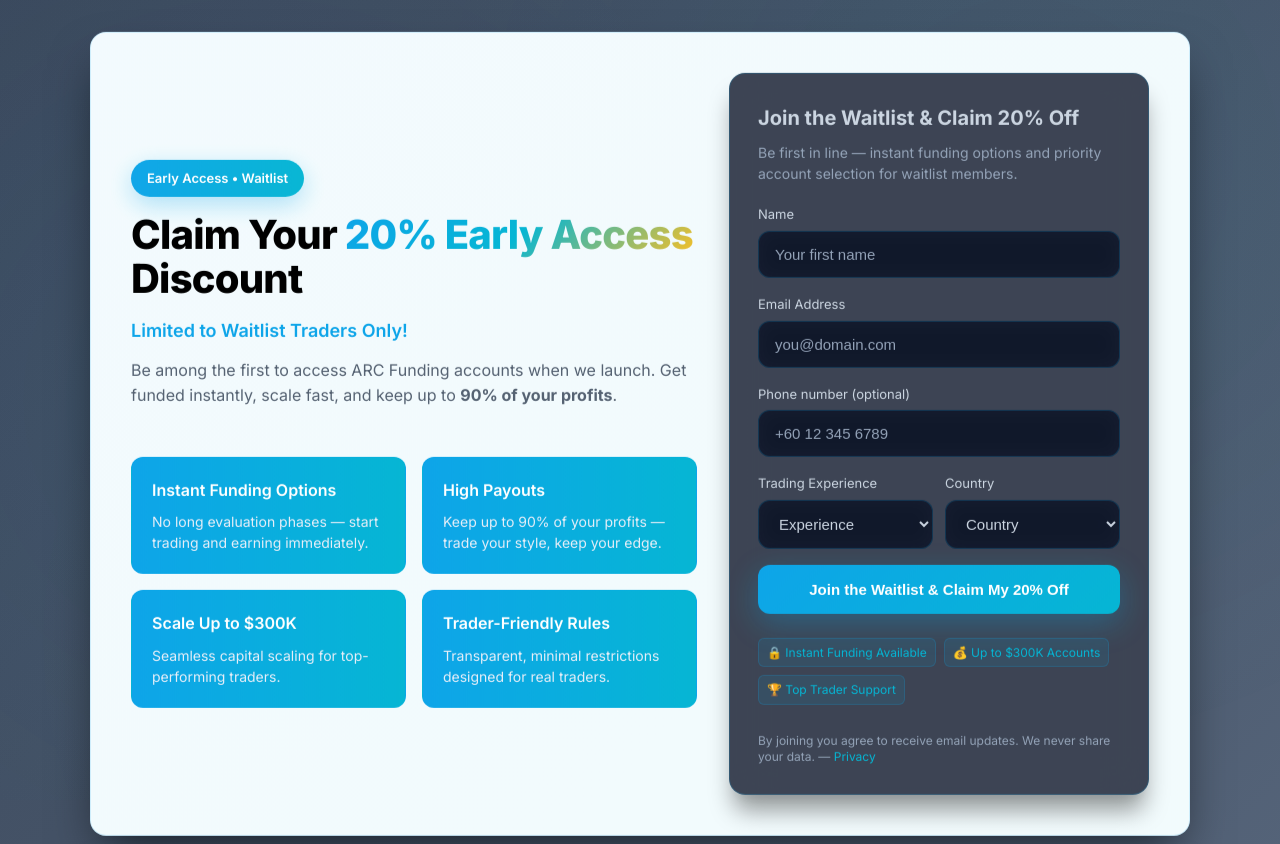
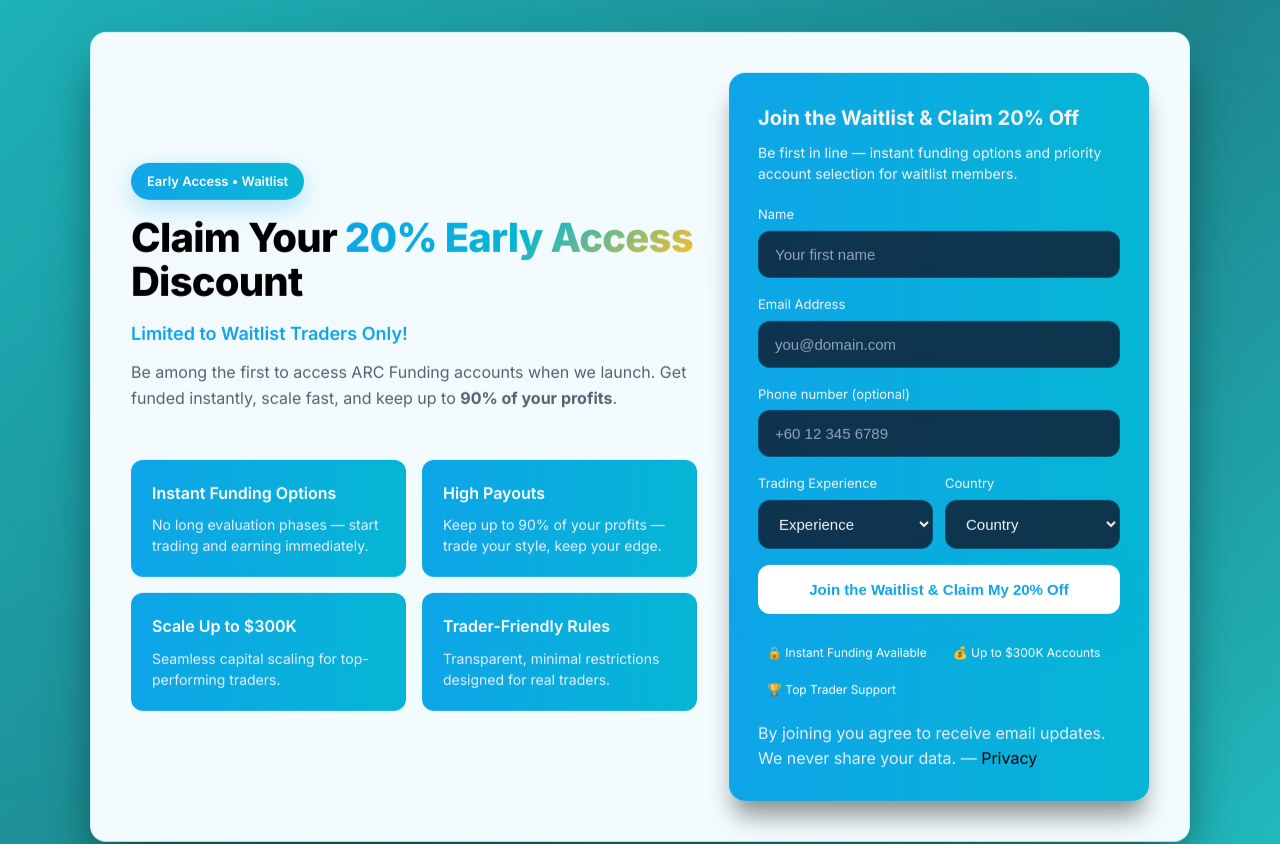
Before and after one commit to Harryupthere/arc-vercel-waitlist, a React (Vite) app: page /waitlist in a window 1280 px wide. Shown: the top 844 px of the page. Built offline with nearby package versions, Linux system fonts and the light colour scheme.

Commit message:
latest code for lite

```diff
--- a/src/assets/scss/waitlist4.scss
+++ b/src/assets/scss/waitlist4.scss
@@ -3,7 +3,8 @@
   --bg-secondary: #1e293b;
 //  --card: rgba(15, 23, 42, 0.8);
   --card: white;//rgba(15, 23, 42, 0.8);
-  --card-waitlist: rgba(15, 23, 42, 0.8);
+  //--card-waitlist: rgba(15, 23, 42, 0.8);
+  --card-waitlist: linear-gradient(90deg, var(--accent), var(--accent-2));;//rgba(15, 23, 42, 0.8);
 
   --card-hover: rgba(15, 23, 42, 0.9);
   --accent: #0ea5e9;
@@ -13,7 +14,7 @@
   //--text-primary: #f1f5f9;
   --text-primary: black;
 
-  --text-secondary: #cbd5e1;
+  --text-secondary: #f3f4f5;
   --text-third: #556272;
 
 
@@ -39,7 +40,10 @@
 body {
   margin: 0;
   font-family: 'Inter', system-ui, -apple-system, 'Segoe UI', Roboto, 'Helvetica Neue', Arial, sans-serif;
-  background: linear-gradient(135deg, #0f172a 0%, #1e293b 25%, #334155 50%, #475569 75%, #64748b 100%);
+  // background: linear-gradient(135deg, #0f172a 0%, #1e293b 25%, #334155 50%, #475569 75%, #64748b 100%);
+  background: linear-gradient(135deg,#0ea5e9 0%, #2a80a8 25%, #1dd5d8 50%, #1e838a 75%, #24fbfb 100%);
+  //background: linear-gradient(135deg, var(--accent) 0%, var(--accent-2) 100%);
+
   background-size: 400% 400%;
   animation: gradientShift 12s ease infinite;
   color: var(--text-primary);
@@ -272,7 +276,8 @@
   }
 
   .small-muted {
-    color: var(--muted);
+   // color: var(--muted);
+    color: var(--text-secondary);
     font-size: 14px;
     margin-bottom: 20px;
     line-height: 1.5;
@@ -367,6 +372,49 @@
   }
 }
 
+.btn-submit {
+  display: inline-flex;
+  align-items: center;
+  justify-content: center;
+  gap: 8px;
+  padding: 16px 24px;
+  border-radius: 12px;
+  border: none;
+  font-weight: 700;
+  font-size: 15px;
+  cursor: pointer;
+  color: #0ea5e9;//linear-gradient(135deg, var(--accent) 0%, var(--accent-2) 100%);//white;
+  background: white;//linear-gradient(135deg, var(--accent) 0%, var(--accent-2) 100%);
+  box-shadow: 0 10px 30px rgba(14, 165, 233, 0.3);
+  transition: all 0.3s ease;
+  position: relative;
+  overflow: hidden;
+
+  &::before {
+    content: '';
+    position: absolute;
+    top: 0;
+    left: -100%;
+    width: 100%;
+    height: 100%;
+    background: linear-gradient(90deg, transparent, rgba(255, 255, 255, 0.2), transparent);
+    transition: left 0.5s ease;
+  }
+
+  &:hover {
+    transform: translateY(-2px);
+    box-shadow: 0 15px 40px rgba(14, 165, 233, 0.4);
+
+    &::before {
+      left: 100%;
+    }
+  }
+
+  &:active {
+    transform: translateY(0);
+  }
+}
+
 .perks {
   display: flex;
   flex-wrap: wrap;
@@ -375,8 +423,9 @@
 }
 
 .perk {
-  background: rgba(14, 165, 233, 0.1);
-  color: var(--accent-2);
+  //background: rgba(14, 165, 233, 0.1);
+  // color: var(--accent-2);
+  color: white;
   padding: 4px 8px;
   border-radius: 6px;
   font-size: 12px;
@@ -435,7 +484,7 @@
 }
 
 .unit {
-  background: rgba(15, 23, 42, 0.8);
+  background: #0ea5e9;//rgba(15, 23, 42, 0.8);
   backdrop-filter: blur(10px);
   padding: 16px;
   border-radius: 12px;
@@ -446,13 +495,13 @@
 
   .number {
     font-weight: 800;
-    color: var(--accent);
+    color: white;//var(--accent);
     font-size: 24px;
     line-height: 1;
   }
 
   .unit-label {
-    color: var(--muted);
+    color: white;//var(--muted);
     font-size: 12px;
     font-weight: 500;
     margin-top: 4px;
@@ -560,7 +609,7 @@
 
 footer {
   margin-top: 40px;
-  color: var(--muted);
+  //color: var(--muted);
   font-size: 13px;
   text-align: center;
   opacity: 0.8;
--- a/src/pages/home4.jsx
+++ b/src/pages/home4.jsx
@@ -161,7 +161,7 @@
                 </div>
               </div>
 
-              <button type="submit" className="btn">
+              <button type="submit" className="btn-submit">
                 Join the Waitlist & Claim My 20% Off
               </button>
 
@@ -171,7 +171,7 @@
                 <span className="perk">🏆 Top Trader Support</span>
               </div>
 
-              <p className="muted-note">
+              <p >
                 By joining you agree to receive email updates. We never
                 share your data. — <a href="#privacy">Privacy</a>
               </p>
```
